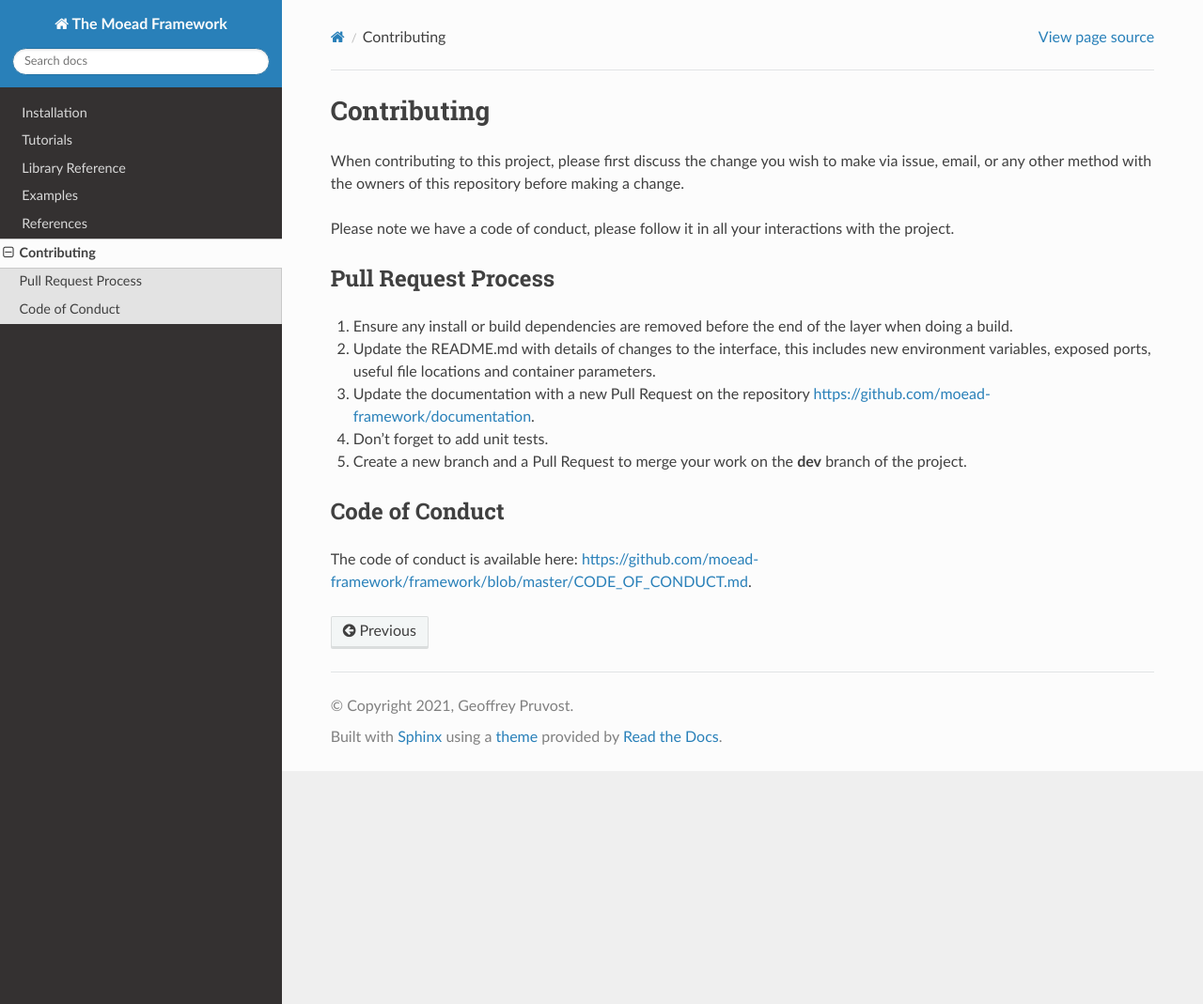
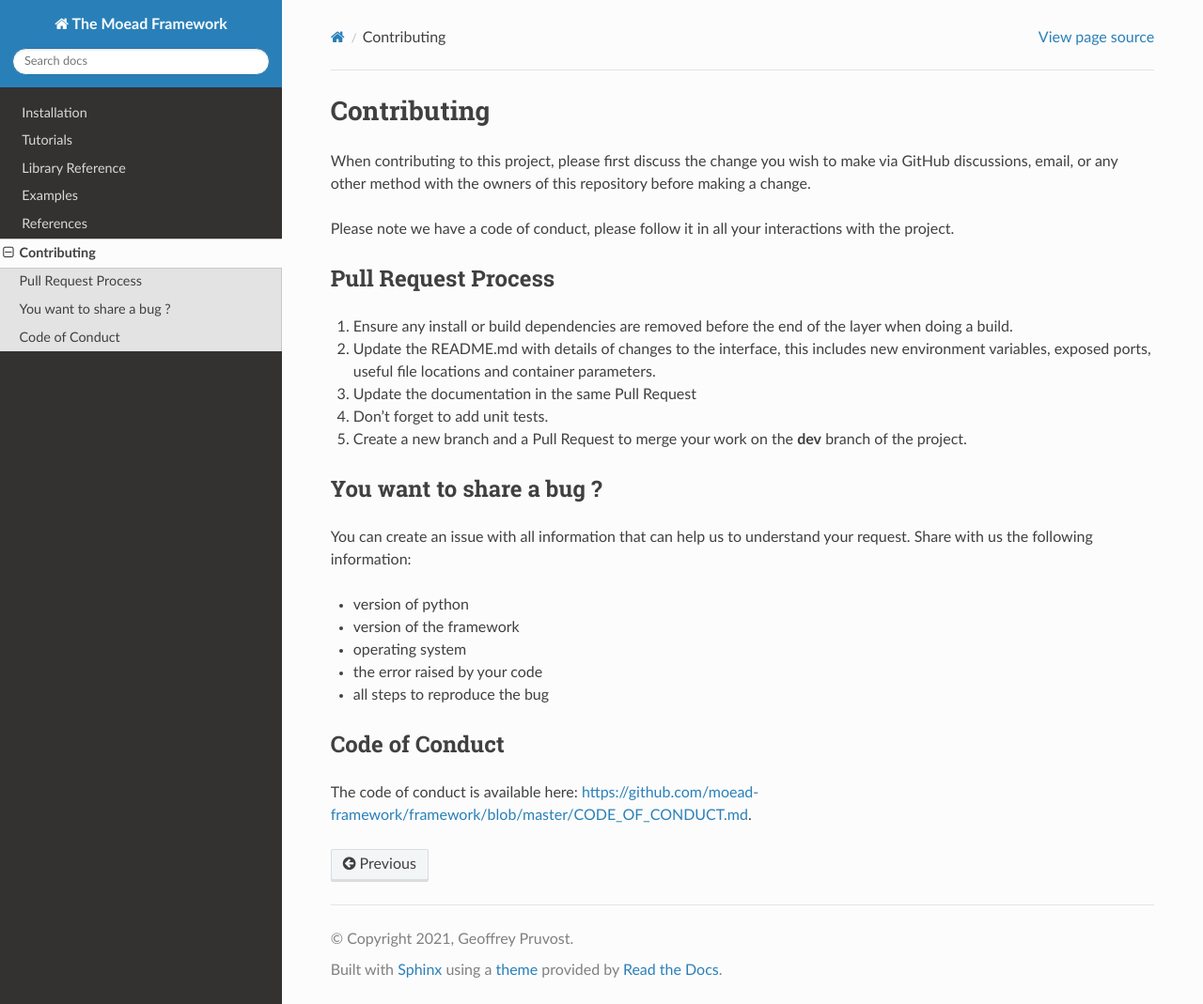
Before and after one commit to moead-framework/framework, a Sphinx documentation site: the page built from docs/contributing.rst, in a window 1280 px wide and 1069 px high. Shown: the whole window at 94% size. Built offline with Sphinx 7.4.7 and the Read the Docs theme 2.0.0, drawn with Linux system fonts in a browser that asks for light colours.

Commit message:
documentation : support

```diff
--- a/docs/contributing.rst
+++ b/docs/contributing.rst
@@ -2,7 +2,7 @@
 Contributing
 ===========================================
 
-When contributing to this project, please first discuss the change you wish to make via issue,
+When contributing to this project, please first discuss the change you wish to make via GitHub discussions,
 email, or any other method with the owners of this repository before making a change.
 
 Please note we have a code of conduct, please follow it in all your interactions with the project.
@@ -14,10 +14,22 @@ ________________________________
    build.
 2. Update the README.md with details of changes to the interface, this includes new environment
    variables, exposed ports, useful file locations and container parameters.
-3. Update the documentation with a new Pull Request on the repository https://github.com/moead-framework/documentation.
+3. Update the documentation in the same Pull Request
 4. Don't forget to add unit tests.
 5. Create a new branch and a Pull Request to merge your work on the **dev** branch of the project.
 
+
+You want to share a bug ?
+________________________________
+
+You can create an issue with all information that can
+help us to understand your request. Share with us the following information:
+
+- version of python
+- version of the framework
+- operating system
+- the error raised by your code
+- all steps to reproduce the bug
 
 Code of Conduct
 ________________________________
--- a/docs/index.rst
+++ b/docs/index.rst
@@ -16,7 +16,7 @@ approaches for multi-objective optimization.
 The goal of the *moead-framework* python package is to provide a modular framework for scientists and
 researchers interested in experimenting with **MOEA/D** and its numerous variants.
 
-If you have any questions about the framework or the project, feel free to create an issue on github: https://github.com/moead-framework/framework.
+If you have any questions about the framework or the project, feel free to create a new discussion on github: https://github.com/moead-framework/framework/discussions.
 
 .. toctree::
    :maxdepth: 2
```
Also changed, not shown: CONTRIBUTING.md (+3 -3 lines), README.md (+8 -0 lines).
